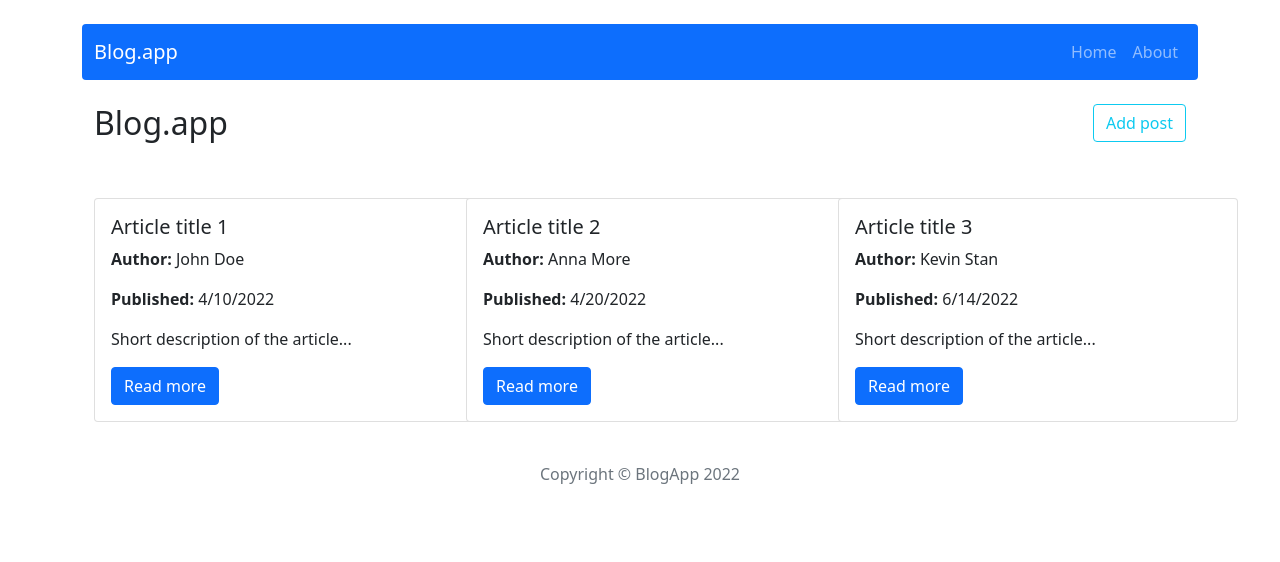
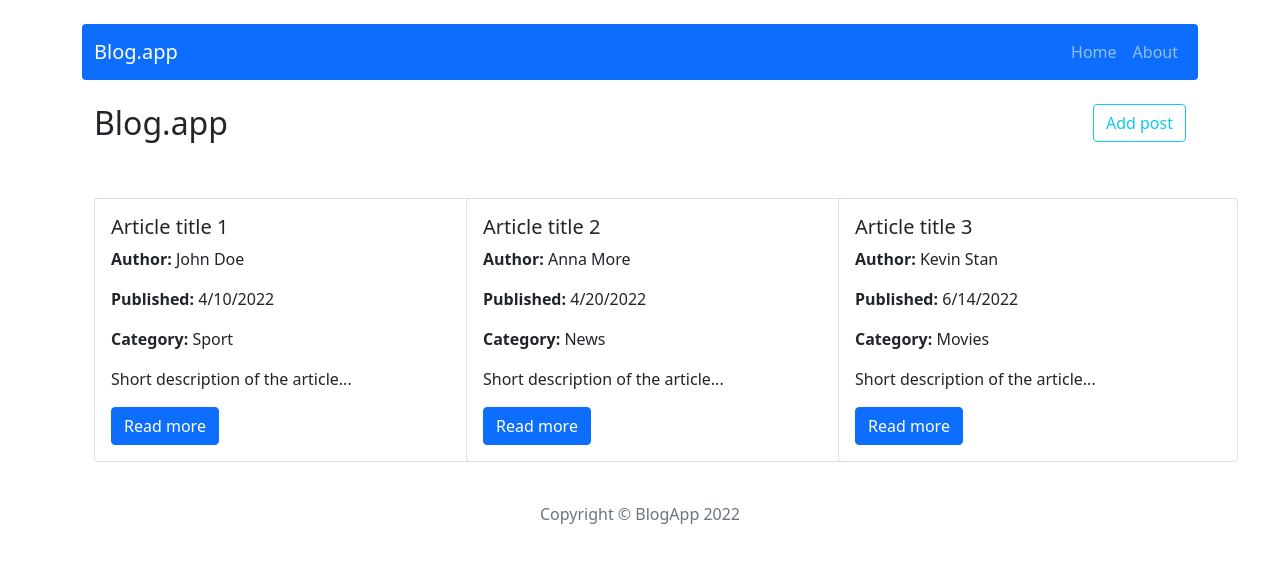
Before and after one commit to KatSobieska/blog-crud-app, a React (Create React App) app: page / in a window 1280 px wide. Shown: the top 562 px of the page. Built offline with nearby package versions, Linux system fonts and the light colour scheme.

Commit message:
Add post category in render

```diff
--- a/src/components/features/Posts.js
+++ b/src/components/features/Posts.js
@@ -22,6 +22,9 @@ const Posts = () => {
                 <Card.Text>
                   <b>Published:</b> {dateToStr(post.publishedDate)}
                 </Card.Text>
+                <Card.Text>
+                  <b>Category:</b> {post.category}
+                </Card.Text>
                 <Card.Text>{post.shortDescription}</Card.Text>
                 <Link to={"/post/" + post.id}>
                   <Button>Read more</Button>
```
